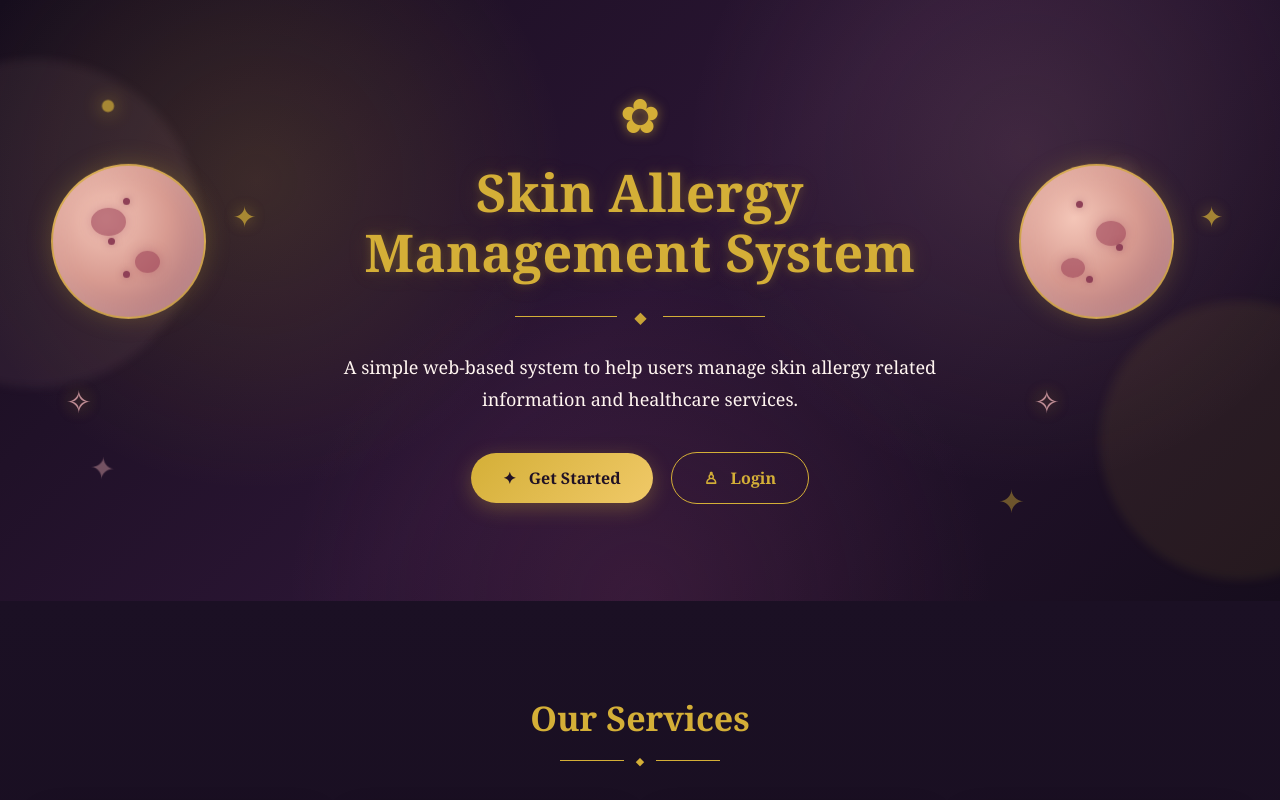
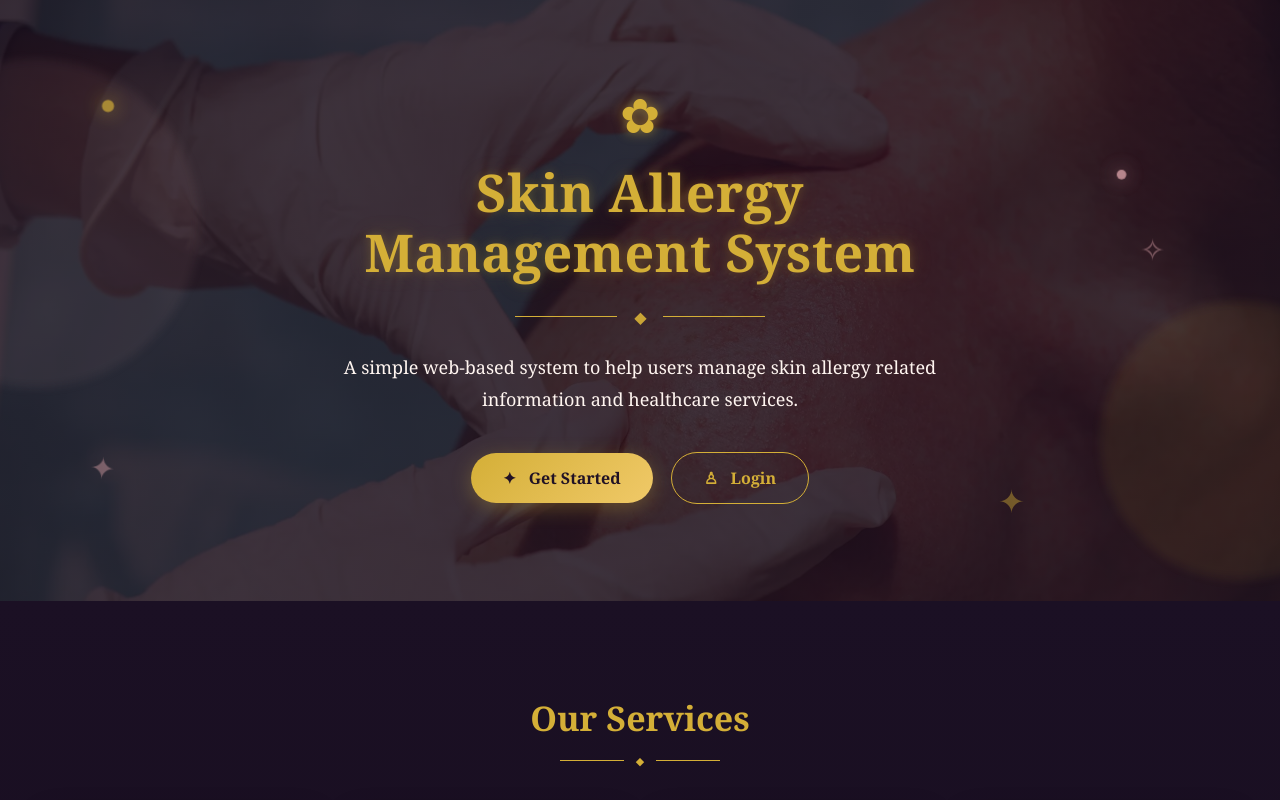
Before and after one commit to Manoj-project-26/Skin-Allergy-Management-System, a Flask app: page / in a window 1280 px wide. Shown: the part 78-878 px from the top of the page. Run offline with Flask 3, Linux system fonts and the light colour scheme.

Commit message:
Updated home page design

```diff
--- a/static/css/style.css
+++ b/static/css/style.css
@@ -12,6 +12,12 @@
     font-family: Georgia, "Times New Roman", serif;
     background: #160d1d;
     color: #fff5f0;
+}
+input,
+select,
+textarea,
+button {
+    font-family: inherit;
 }
 
 /* =========================================
@@ -74,6 +80,7 @@
 ========================================= */
 
 .hero {
+
     min-height: 560px;
     padding: 85px 20px 90px;
 
@@ -83,27 +90,15 @@
     text-align: center;
 
     background:
-        radial-gradient(
-            circle at 20% 30%,
-            rgba(212, 175, 55, 0.16),
-            transparent 28%
+        linear-gradient(
+            rgba(22, 13, 29, 0.82),
+            rgba(22, 13, 29, 0.82)
         ),
-        radial-gradient(
-            circle at 80% 25%,
-            rgba(216, 160, 166, 0.15),
-            transparent 30%
-        ),
-        radial-gradient(
-            circle at 50% 100%,
-            rgba(130, 55, 105, 0.22),
-            transparent 40%
-        ),
-        linear-gradient(
-            135deg,
-            #160d1d,
-            #2a1533 50%,
-            #160d1d
-        );
+        url("../images/rash.jpg");
+
+    background-size: cover;
+    background-position: center;
+    background-repeat: no-repeat;
 }
 
 /* Soft glowing circles */
@@ -2446,3 +2441,20 @@
 
     accent-color: #d4af37;
 }
+/* Center Back to Dashboard on all result pages */
+
+.dashboard-back {
+    text-align: center;
+    margin-top: 25px;
+}
+
+.dashboard-back a {
+    display: inline-block;
+    color: #d4af37;
+    text-decoration: none;
+    font-weight: bold;
+}
+
+.dashboard-back a:hover {
+    color: #d8a0a6;
+}
--- a/templates/ai_allergy.html
+++ b/templates/ai_allergy.html
@@ -280,13 +280,13 @@
 
             <!-- Back -->
 
-            <p class="dashboard-back">
+            <div class="dashboard-back">
 
                 <a href="/dashboard">
                     ← Back to Dashboard
                 </a>
 
-            </p>
+            </div>
 
         </div>
 
--- a/templates/home.html
+++ b/templates/home.html
@@ -27,40 +27,6 @@
         </div>
 
     </div>
-    <!-- Left Skin Allergy Visual -->
-
-<div class="allergy-visual left-visual">
-
-    <div class="skin-visual">
-        <div class="skin-patch patch-one"></div>
-        <div class="skin-patch patch-two"></div>
-        <div class="skin-dot dot-one"></div>
-        <div class="skin-dot dot-two"></div>
-        <div class="skin-dot dot-three"></div>
-    </div>
-
-    <div class="allergy-small">✦</div>
-    <div class="allergy-small small-two">✧</div>
-
-</div>
-
-
-<!-- Right Skin Allergy Visual -->
-
-<div class="allergy-visual right-visual">
-
-    <div class="skin-visual">
-        <div class="skin-patch patch-three"></div>
-        <div class="skin-patch patch-four"></div>
-        <div class="skin-dot dot-four"></div>
-        <div class="skin-dot dot-five"></div>
-        <div class="skin-dot dot-six"></div>
-    </div>
-
-    <div class="allergy-small">✦</div>
-    <div class="allergy-small small-two">✧</div>
-
-</div>
 
     <!-- Hero Section -->
     <section class="hero">
```
